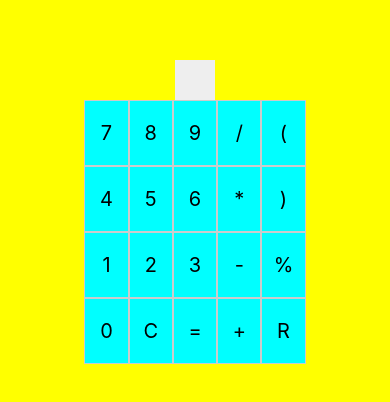
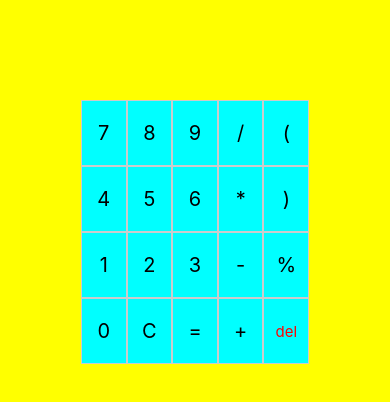
Before and after one commit to artilleur/react_native2000, a React Native app: screen / in a window 390 px wide. Shown: the part 210-612 px from the top of the page. Built offline with nearby package versions, Linux system fonts and the light colour scheme.

Commit message:
24012024 001

```diff
--- a/Calculator.js
+++ b/Calculator.js
@@ -125,7 +125,7 @@ return updatedExpression.endsWith('+') ? updatedExpression.slice(0, -1) : update
             <Text style={styles.buttonText}>+</Text>
           </TouchableOpacity>
           <TouchableOpacity style={styles.button} onPress={() => handleDelete()}>
-            <Text style={styles.buttonText}>R</Text>
+            <Text style={styles.buttonText2}>del</Text>
           </TouchableOpacity>
         </View>
       </View>
@@ -144,7 +144,7 @@ const styles = StyleSheet.create({
     alignItems: 'center', // Centrer horizontalement
   },
   display: {
-    backgroundColor: '#eee',
+    backgroundColor: 'yellows',
     padding: 20,
     alignItems: 'flex-end',
   },
@@ -171,6 +171,10 @@ const styles = StyleSheet.create({
     fontSize: 20,
 
   },
+  buttonText2: {
+    fontSize: 15,
+    color:'red',
+  },
 });
 // ...
 
```
